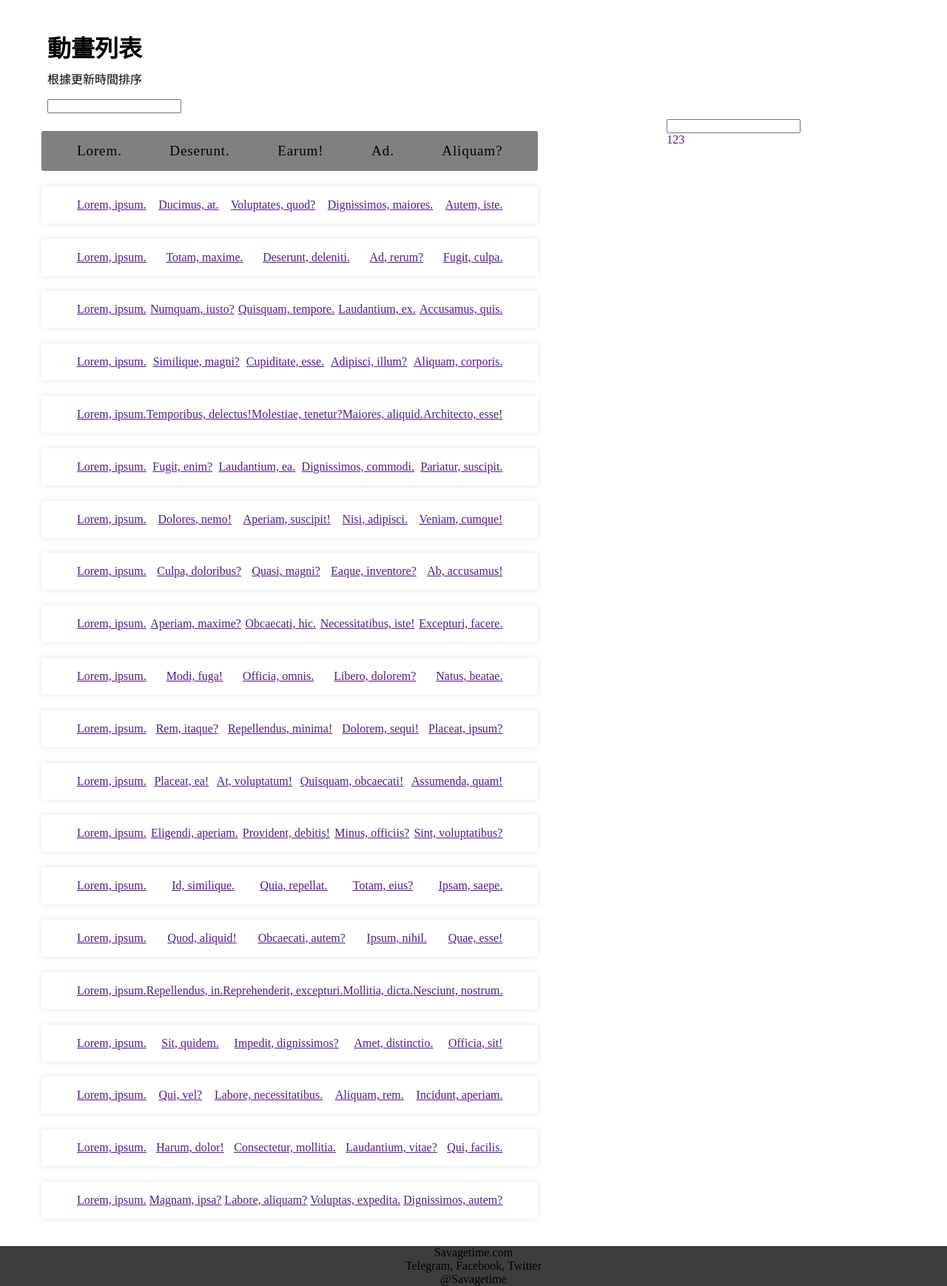
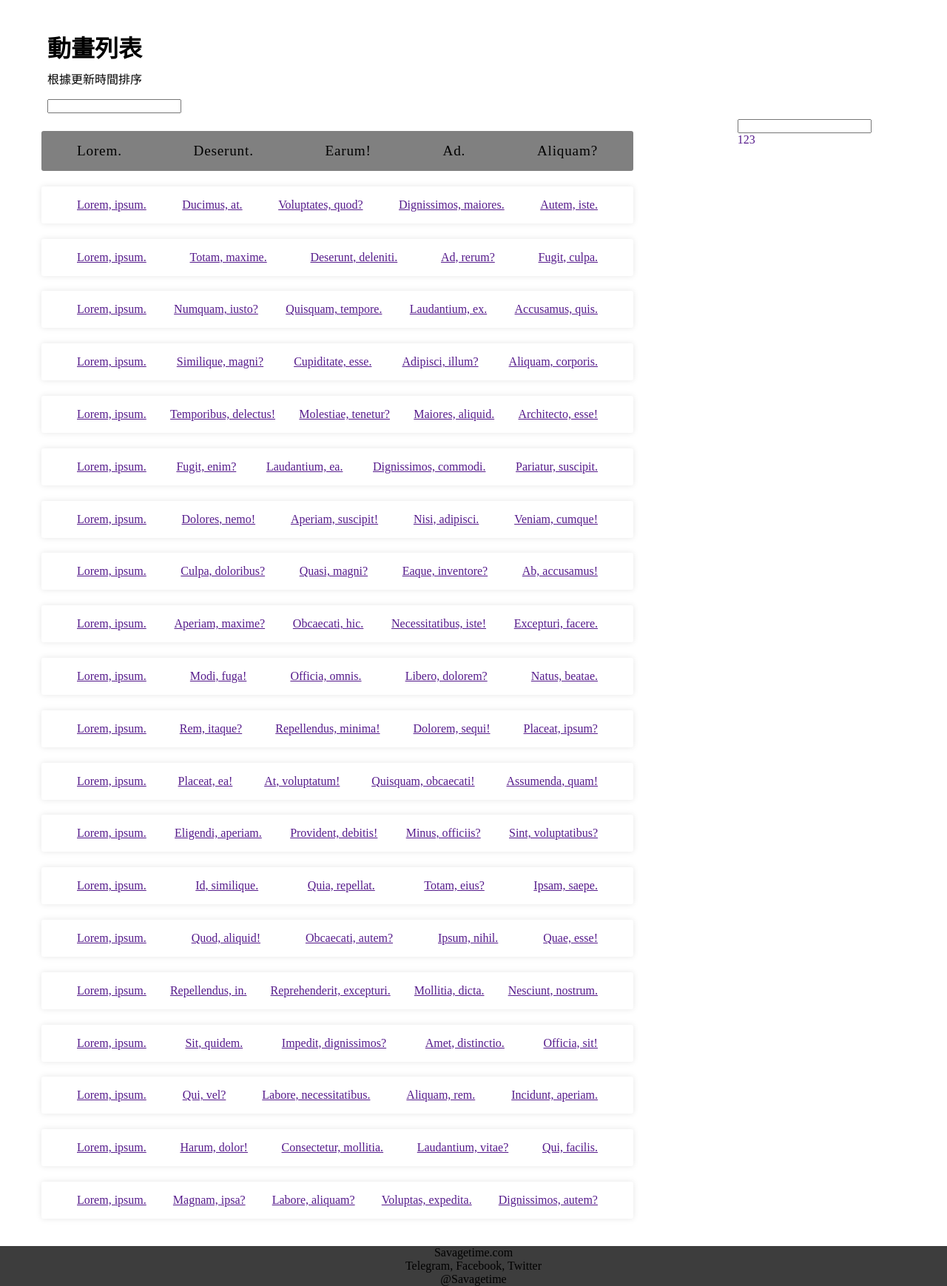
Before and after one commit to robinsonweng/savagetime, a Django app: page / in a window 1280 px wide. Shown: the part 64-1802 px from the top of the page at 74% size. Run offline with Django 3.2, Linux system fonts and the light colour scheme.

Commit message:
Force 'main-content' block to stretch

```diff
--- a/savagetime/static/home/css/base.css
+++ b/savagetime/static/home/css/base.css
@@ -71,6 +71,10 @@ html, body {
 }
 
 .main-content {
+    max-width: 800px;
+    width: 100%;
+    margin-right: auto;
+
     padding: 1rem;
 }
 
```
